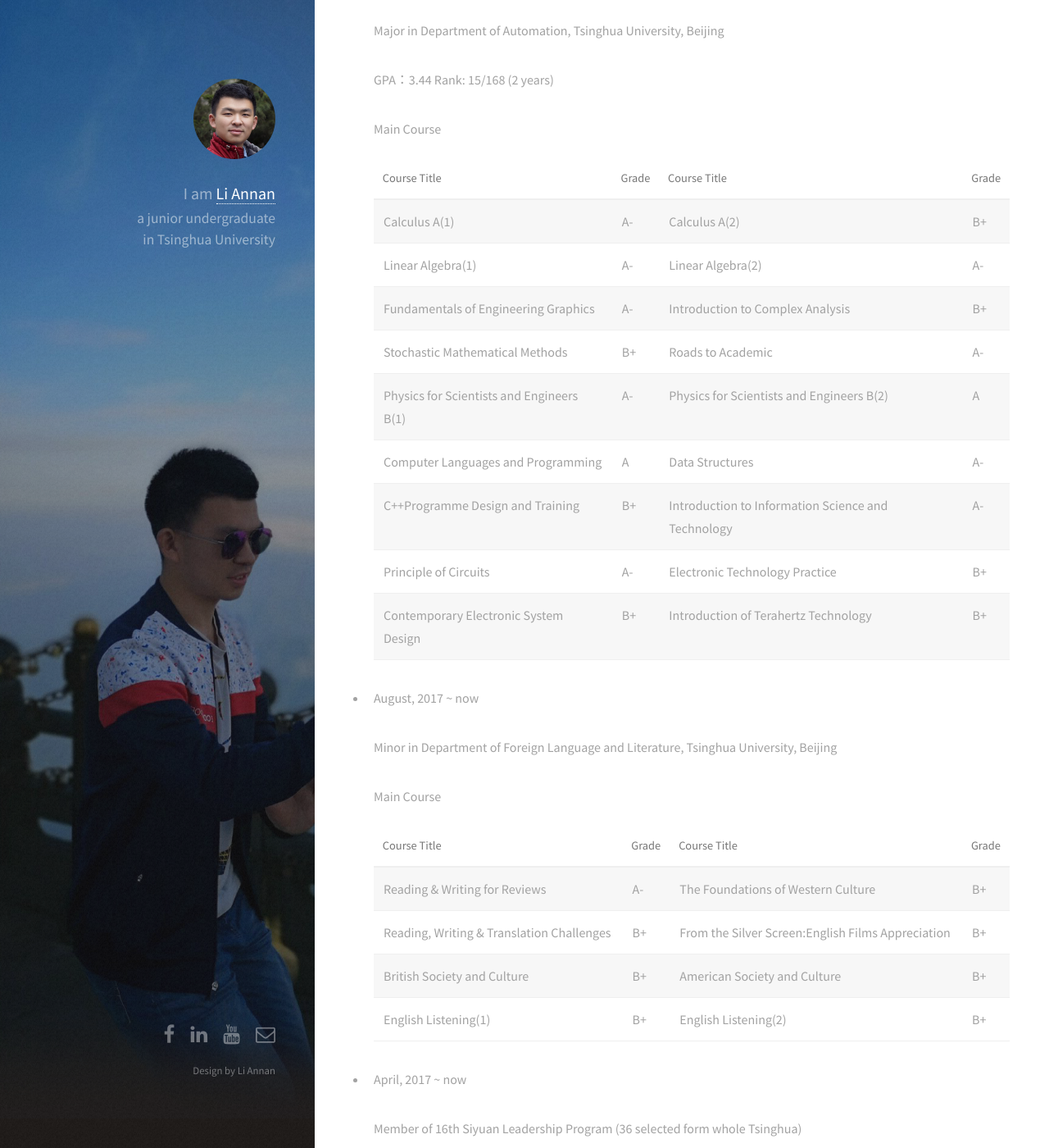
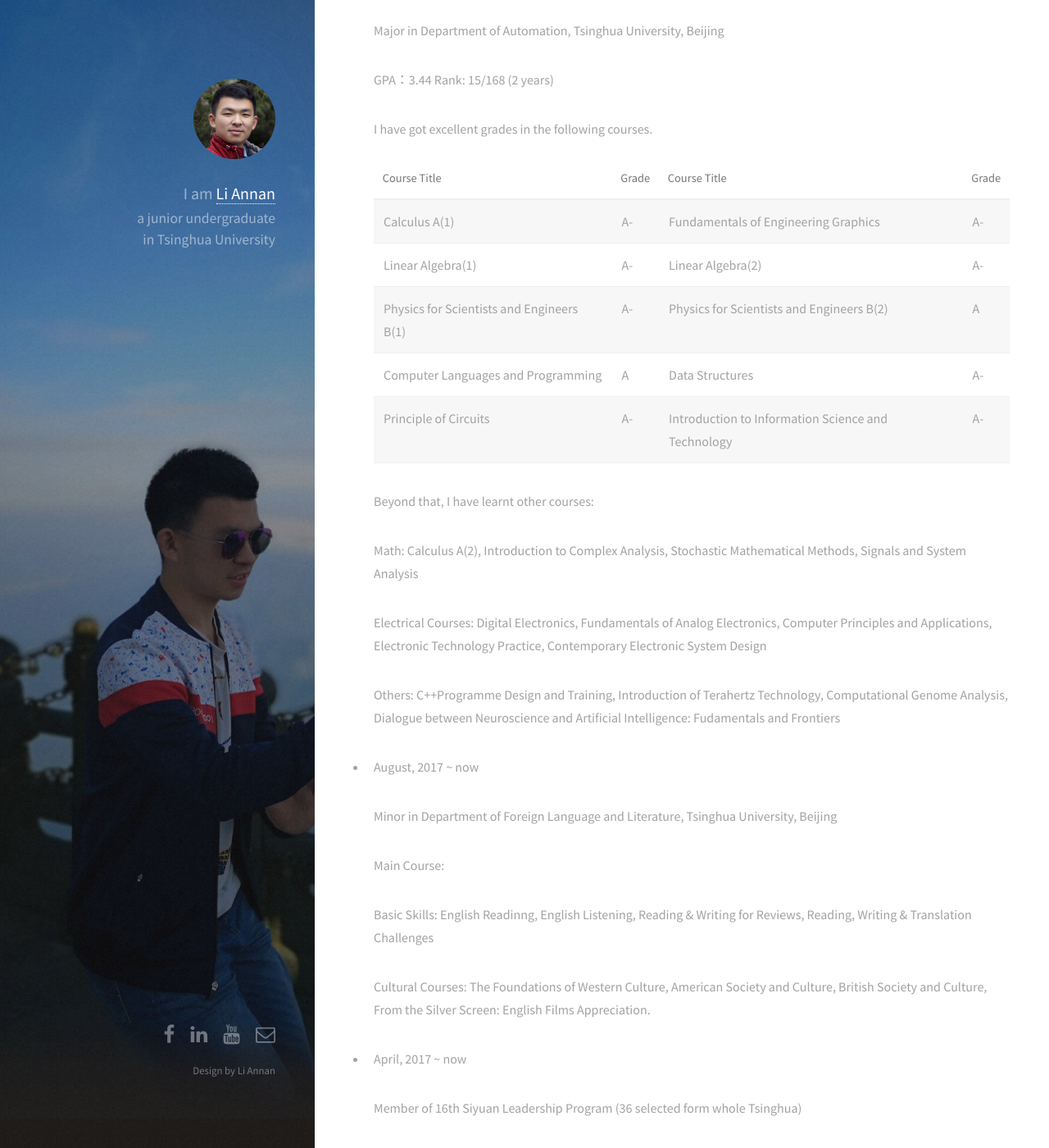
Before and after one commit to lian16thu/lian16thu.github.io, a Jekyll site: the page built from _posts/2018-12-08-2-Academic.markdown, in a window 1280 px wide and 1400 px high, scrolled down 716 px. Shown: the whole window at 82% size. Built offline with Jekyll 4.4.1, drawn with Linux system fonts in a browser that asks for light colours; nearby versions of some CDN libraries; some of the changed text lies outside the part shown.

```diff
--- a/_posts/2018-12-08-2-Academic.markdown
+++ b/_posts/2018-12-08-2-Academic.markdown
@@ -12,32 +12,33 @@ title: Academic Experience
 
   GPA：3.44    Rank: 15/168   (2 years)
 
-  Main Course
+  I have got excellent grades in the following courses.
 
   | Course Title                              | Grade | Course Title                                       | Grade |
   | ----------------------------------------- | ----- | -------------------------------------------------- | ----- |
-  | Calculus A(1)                             | A-    | Calculus A(2)                                      | B+    |
+  | Calculus A(1)                             | A-    | Fundamentals of Engineering Graphics               | A-    |
   | Linear Algebra(1)                         | A-    | Linear Algebra(2)                                  | A-    |
-  | Fundamentals of Engineering Graphics      | A-    | Introduction to Complex Analysis                   | B+    |
-  | Stochastic Mathematical Methods           | B+    | Roads to Academic                                  | A-    |
   | Physics for Scientists and Engineers B(1) | A-    | Physics for Scientists and Engineers B(2)          | A     |
   | Computer Languages and Programming        | A     | Data Structures                                    | A-    |
-  | C++Programme Design and Training          | B+    | Introduction to Information Science and Technology | A-    |
-  | Principle of Circuits                     | A-    | Electronic Technology Practice                     | B+    |
-  | Contemporary Electronic System Design     | B+    | Introduction of Terahertz Technology               | B+    |
+  | Principle of Circuits                     | A-    | Introduction to Information Science and Technology | A-    |
+
+  Beyond that, I have learnt other courses:
+
+  Math: Calculus A(2), Introduction to Complex Analysis, Stochastic Mathematical Methods, Signals and System Analysis
+
+  Electrical Courses: Digital Electronics, Fundamentals of Analog Electronics, Computer Principles and Applications, Electronic Technology Practice, Contemporary Electronic System Design
+
+  Others: C++Programme Design and Training, Introduction of Terahertz Technology, Computational Genome Analysis, Dialogue between Neuroscience and Artificial Intelligence: Fudamentals and Frontiers
 
 * August, 2017  ~  now
 
   Minor in Department of Foreign Language and Literature, Tsinghua University, Beijing
 
-  Main Course
+  Main Course:
 
-  | Course Title                              | Grade | Course Title                                      | Grade |
-  | ----------------------------------------- | ----- | ------------------------------------------------- | ----- |
-  | Reading & Writing for Reviews             | A-    | The Foundations of Western Culture                | B+    |
-  | Reading, Writing & Translation Challenges | B+    | From the Silver Screen:English Films Appreciation | B+    |
-  | British Society and Culture               | B+    | American Society and Culture                      | B+    |
-  | English Listening(1)                      | B+    | English Listening(2)                              | B+    |
+  Basic Skills: English Readinng, English Listening, Reading & Writing for Reviews, Reading, Writing & Translation Challenges
+
+  Cultural Courses: The Foundations of Western Culture, American Society and Culture, British Society and Culture, From the Silver Screen: English Films Appreciation.
 
 * April, 2017  ~  now
 
```
Also changed, not shown: other parts of _posts/2018-12-08-2-Academic.markdown (+1 -1 lines), 2 other files.
